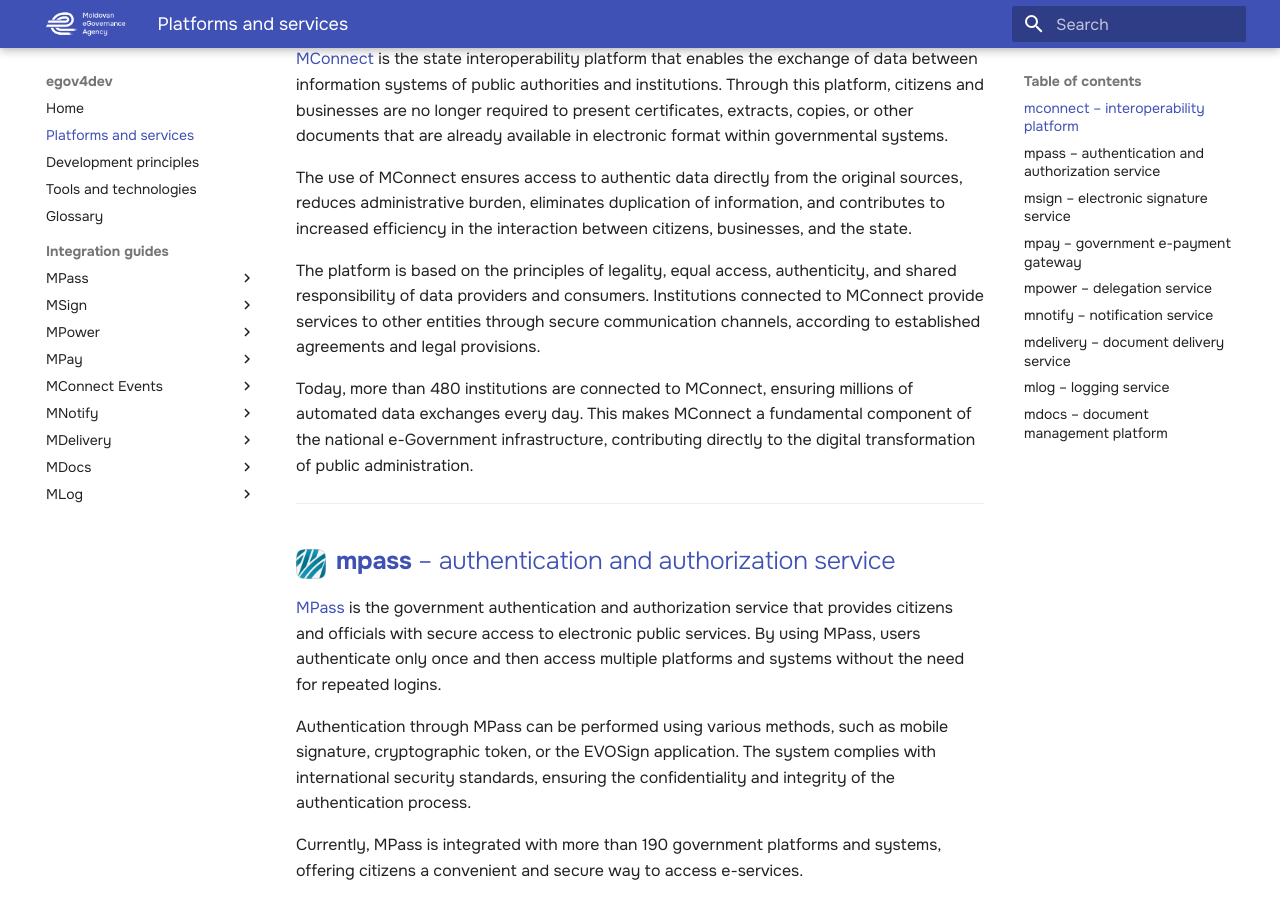
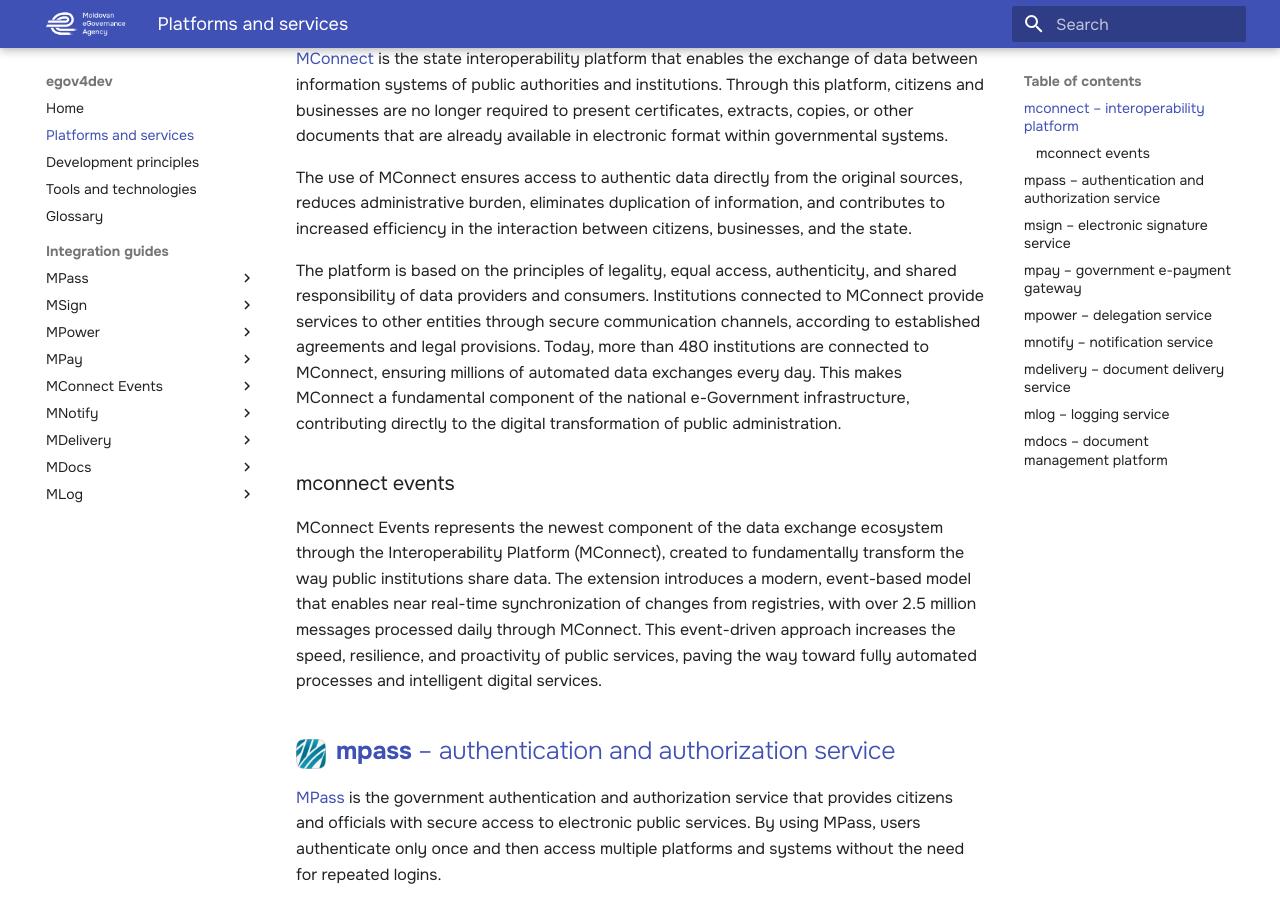
Before and after one commit to egov-moldova/egov4dev, an MkDocs documentation site: the page built from docs/platforms/services.md, in a window 1280 px wide and 900 px high, scrolled down 798 px. Built offline with MkDocs 1.6.1 and Material for MkDocs 9.7.7, drawn with Linux system fonts in a browser that asks for light colours.

Commit message:
Update services.md

```diff
--- a/docs/platforms/services.md
+++ b/docs/platforms/services.md
@@ -9,11 +9,11 @@
 
 The use of MConnect ensures access to authentic data directly from the original sources, reduces administrative burden, eliminates duplication of information, and contributes to increased efficiency in the interaction between citizens, businesses, and the state.
 
-The platform is based on the principles of legality, equal access, authenticity, and shared responsibility of data providers and consumers. Institutions connected to MConnect provide services to other entities through secure communication channels, according to established agreements and legal provisions.
+The platform is based on the principles of legality, equal access, authenticity, and shared responsibility of data providers and consumers. Institutions connected to MConnect provide services to other entities through secure communication channels, according to established agreements and legal provisions. Today, more than 480 institutions are connected to MConnect, ensuring millions of automated data exchanges every day. This makes MConnect a fundamental component of the national e-Government infrastructure, contributing directly to the digital transformation of public administration.
 
-Today, more than 480 institutions are connected to MConnect, ensuring millions of automated data exchanges every day. This makes MConnect a fundamental component of the national e-Government infrastructure, contributing directly to the digital transformation of public administration.
+### mconnect events
 
----
+MConnect Events represents the newest component of the data exchange ecosystem through the Interoperability Platform (MConnect), created to fundamentally transform the way public institutions share data. The extension introduces a modern, event-based model that enables near real-time synchronization of changes from registries, with over 2.5 million messages processed daily through MConnect. This event-driven approach increases the speed, resilience, and proactivity of public services, paving the way toward fully automated processes and intelligent digital services.
 
 ## <img src="../../assets/logos/mpass-logo.png" alt="mpass logo" width="30" align="left" style="margin: 5px 10px 0 0;"/> **mpass** – authentication and authorization service
 
```
